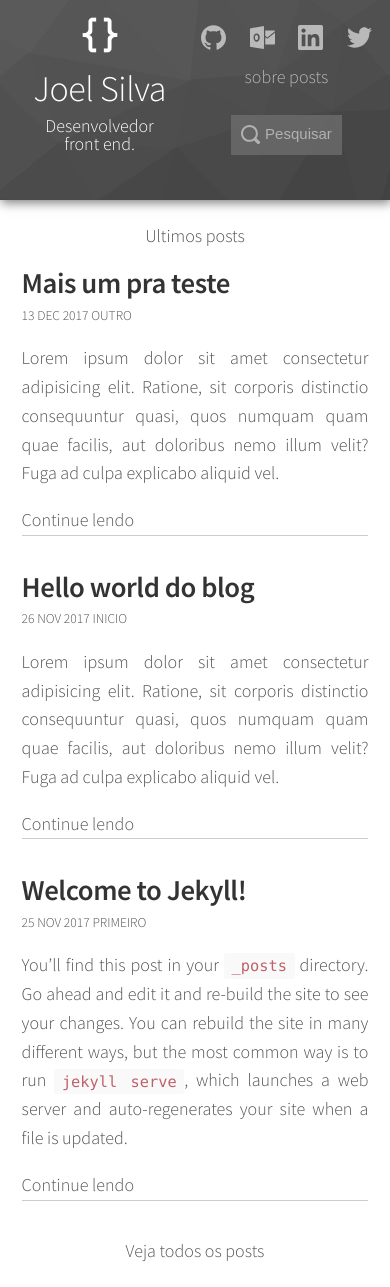
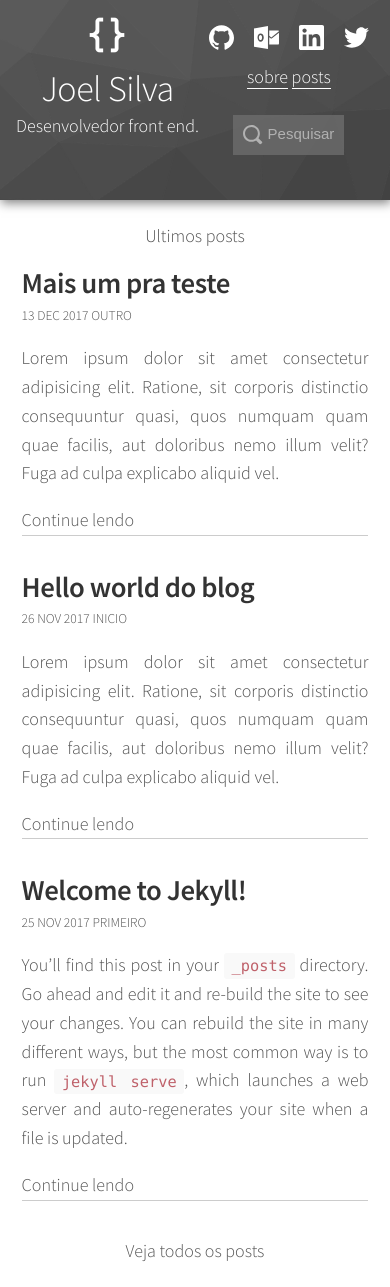
Before and after one commit to Jhoow13/joel-blog, a Jekyll site: the page built from index.md, in a window 390 px wide and 1287 px high. Built offline with Jekyll 4.4.1, drawn with Linux system fonts in a browser that asks for light colours.

Commit message:
Layout fixes

```diff
--- a/_layouts/home.html
+++ b/_layouts/home.html
@@ -5,7 +5,7 @@ layout: default
 <p>
   Ultimos posts
 </p>
-<div class="content list">
+<div class="content list" id="infinitePostList">
   {% if site.posts.size == 0 %}
     <p class="no-posts">Ops, atualmente estamos sem publicações. Volte mais tarde :)</p>
   {% else %}
@@ -31,3 +31,7 @@ layout: default
 </div>
 
 <a href="{{ site.url }}/blog">Veja todos os posts</a>
+
+<div id="infiniteList">
+
+</div>
--- a/_sass/_base.scss
+++ b/_sass/_base.scss
@@ -31,6 +31,9 @@ body {
 a {
   color: #555;
   text-decoration: none;
+  &:focus{
+    outline: none;
+  }
 }
 
 h1, h2, h3, h4, h5, h6 {
--- a/_sass/_layout.scss
+++ b/_sass/_layout.scss
@@ -19,6 +19,7 @@
   img.logo{
     margin: 0 auto;
     display: inline-block;
+    transition: animation ease .8s;
     &:hover{
       animation: shake .3s;
     }
@@ -60,7 +61,11 @@
 
     ul.social-icons{
       margin: 0;
-      li a svg{
+      border:none;
+      li a{
+        border: none;
+      }
+      svg{
         fill: #fff;
         height: 25px;
         width: 25px;
@@ -251,9 +256,27 @@
   }
 }
 
+@media screen and (max-width: 768px){
+  nav a{
+    opacity: 1!important;
+    border-bottom: 1px solid;
+  }
+}
+
 @media screen and (max-width: 550px){
-  .masthead p.blog-initial-info{
-    font-size: 1em;
+  .masthead{
+    section{
+      margin-left: 5px;
+    }
+    .masthead-nav{
+      ul:first-child{
+        display: flex;
+      }
+    }
+    p.blog-initial-info{
+      font-size: 1em;
+      width: 100%;
+    }
   }
   .smaller span{
     font-size: 1.2em;
```
